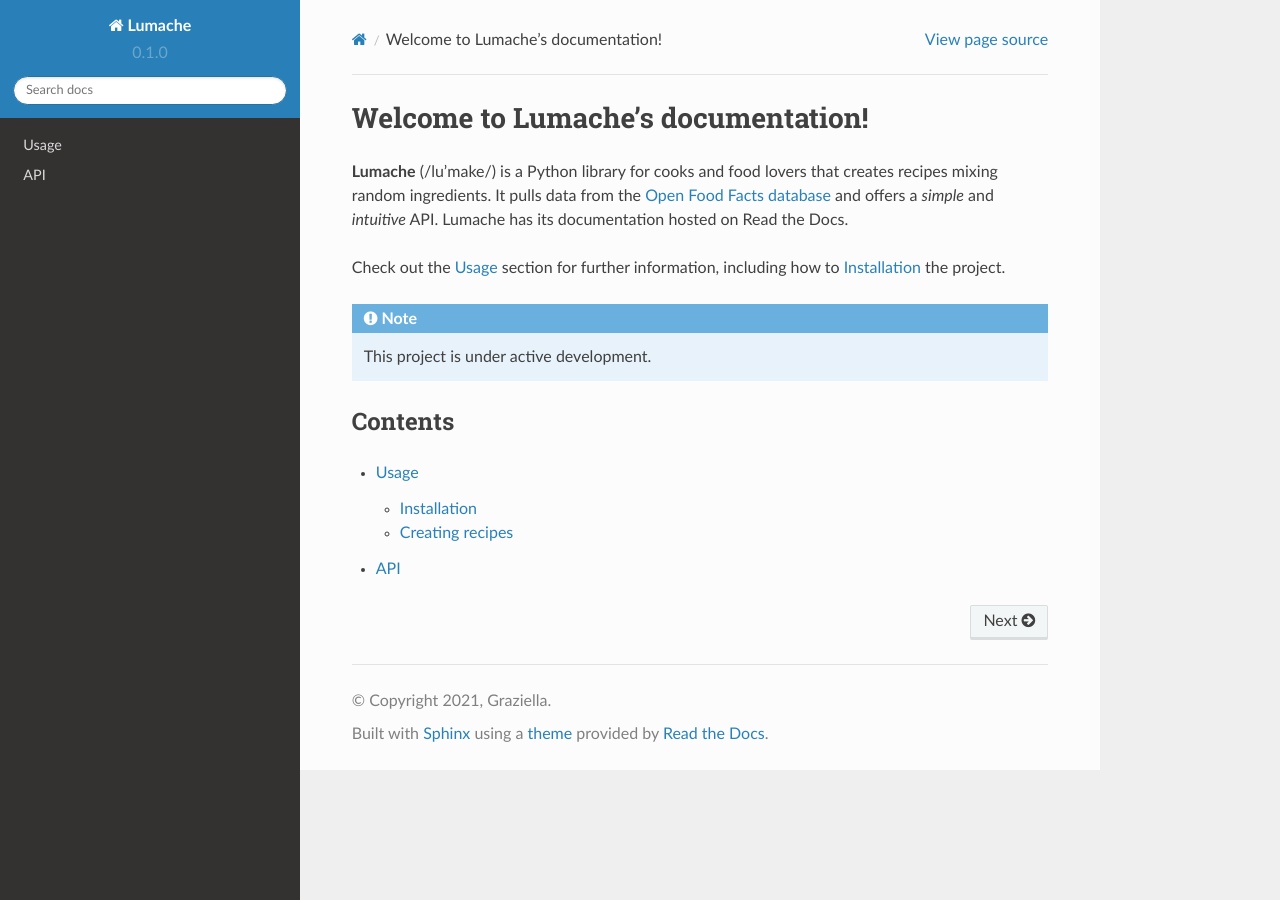
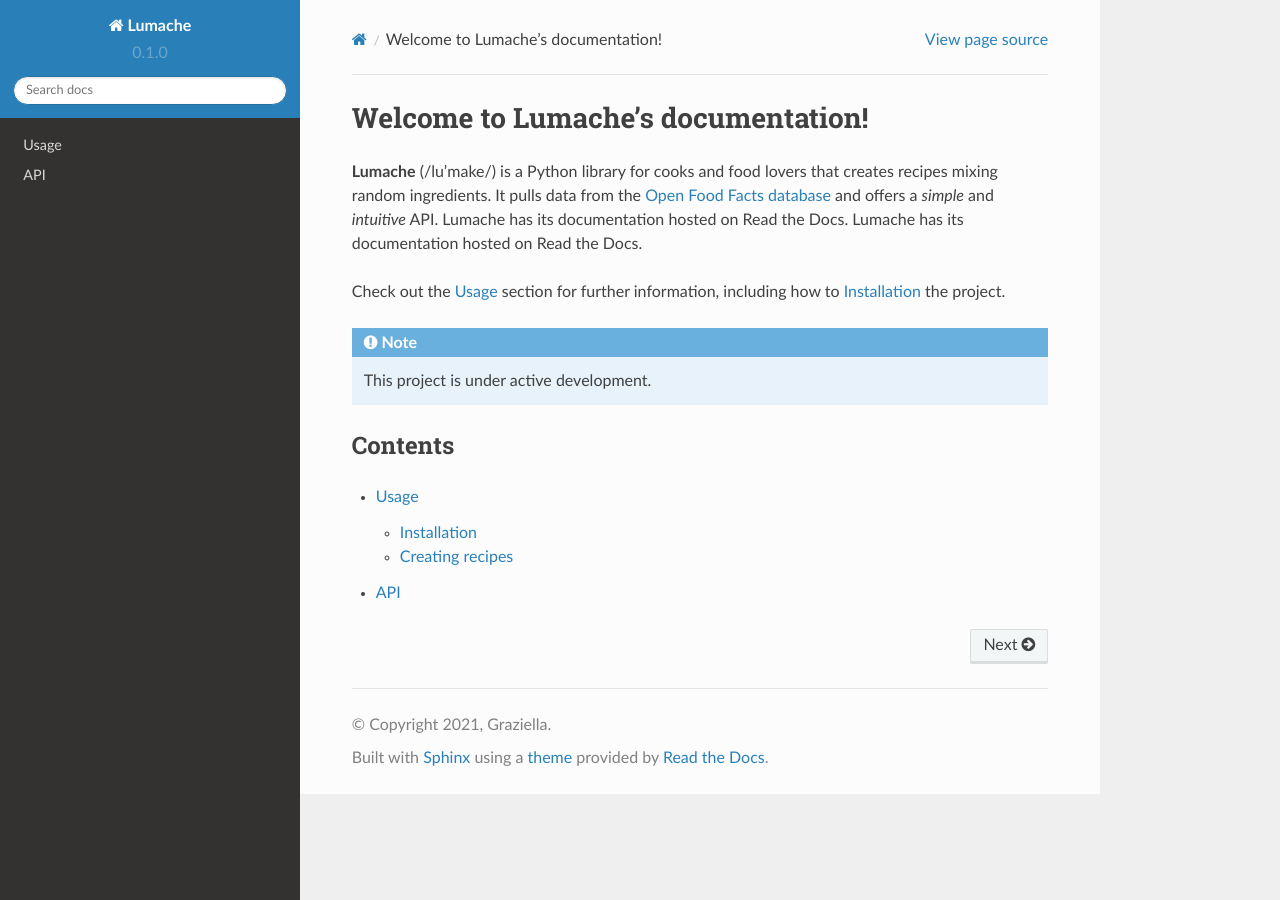
Before and after one commit to jsteyn/read-the-docs-tutorial, a Sphinx documentation site: the page built from docs/source/index.rst, in a window 1280 px wide. Built offline with Sphinx 7.4.7 and the Read the Docs theme 2.0.0, drawn with Linux system fonts in a browser that asks for light colours.

Commit message:
Update index.rst

```diff
--- a/docs/source/index.rst
+++ b/docs/source/index.rst
@@ -4,7 +4,7 @@ Welcome to Lumache's documentation!
 **Lumache** (/lu'make/) is a Python library for cooks and food lovers
 that creates recipes mixing random ingredients.
 It pulls data from the `Open Food Facts database <https://world.openfoodfacts.org/>`_
-and offers a *simple* and *intuitive* API. Lumache has its documentation hosted on Read the Docs.
+and offers a *simple* and *intuitive* API. Lumache has its documentation hosted on Read the Docs. Lumache has its documentation hosted on Read the Docs.
 
 Check out the :doc:`usage` section for further information, including
 how to :ref:`installation` the project.
```
